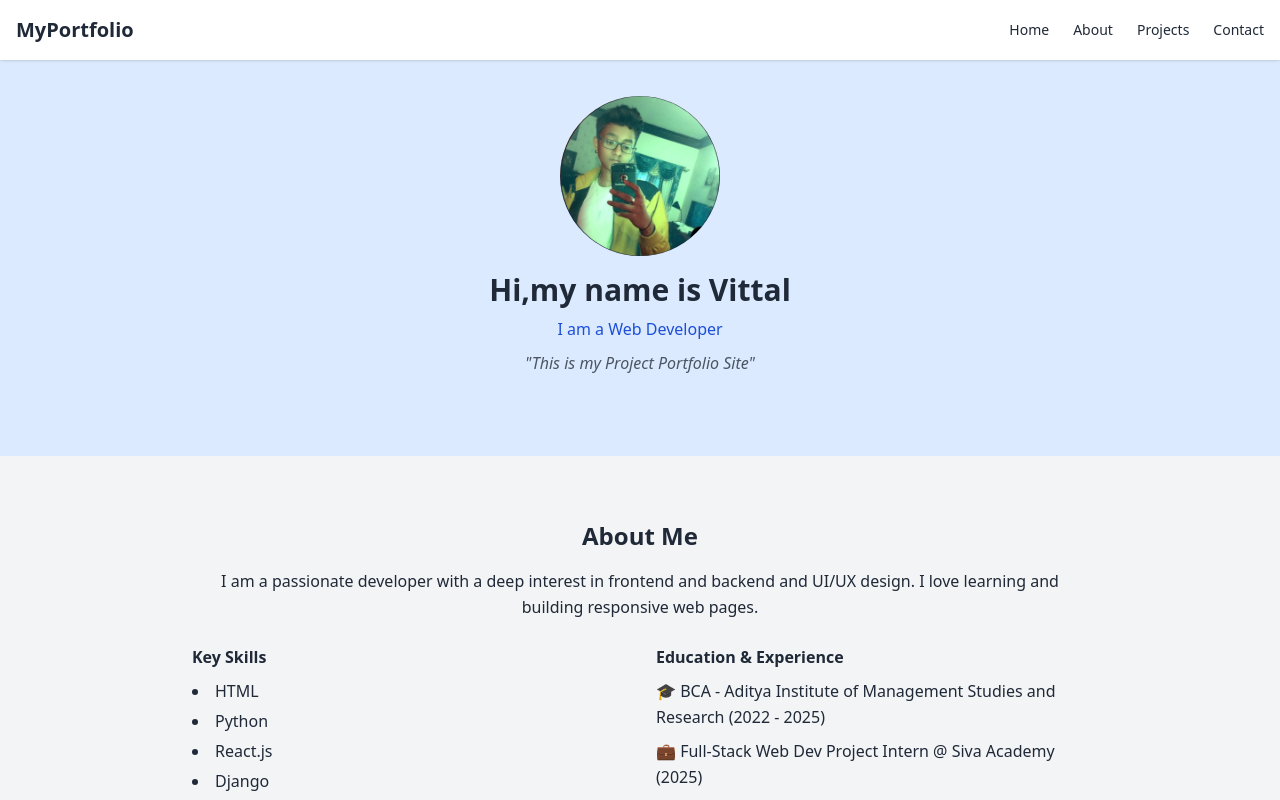
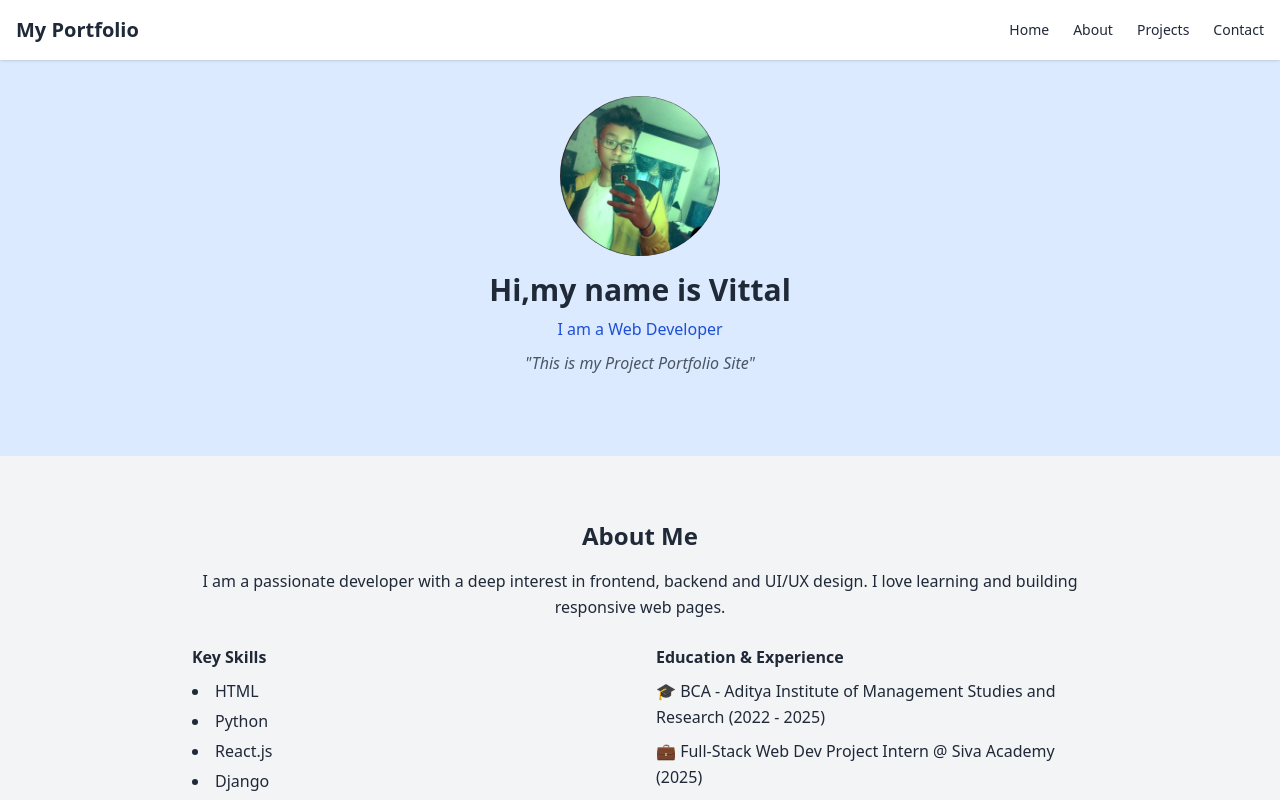
Before and after one commit to Vittal-17/Simple-tailwind-Portfolio-Site, a website: page index.html in a window 1280 px wide. Shown: the top 800 px of the page. Drawn offline with nearby package versions, Linux system fonts and the light colour scheme.

Commit message:
index.html

```diff
--- a/index.html
+++ b/index.html
@@ -12,7 +12,7 @@
       <div
         class="max-w-7xl mx-auto px-4 py-4 flex justify-between items-center"
       >
-        <div class="text-xl font-bold">MyPortfolio</div>
+        <div class="text-xl font-bold">My Portfolio</div>
         <ul class="flex space-x-6 text-sm font-medium">
           <li><a href="#home" class="hover:text-blue-600">Home</a></li>
           <li><a href="#about" class="hover:text-blue-600">About</a></li>
@@ -41,8 +41,7 @@
       <div class="max-w-4xl mx-auto">
         <h2 class="text-2xl font-bold mb-4 text-center">About Me</h2>
         <p class="text-center mb-6">
-          I am a passionate developer with a deep interest in frontend and
-          backend and UI/UX design. I love learning and building responsive web
+          I am a passionate developer with a deep interest in frontend, backend and UI/UX design. I love learning and building responsive web
           pages.
         </p>
         <div class="grid md:grid-cols-2 gap-8">
@@ -101,7 +100,7 @@
               A simple site to showcase personal portfolio. Built with HTML and
               Tailwind CSS.
             </p>
-            <a href="#" class="text-blue-600 text-sm hover:underline"
+            <a href="https://github.com/Vittal-17/Simple-tailwind-Portfolio-Site/" class="text-blue-600 text-sm hover:underline"
               >View on GitHub</a
             >
           </div>
```
